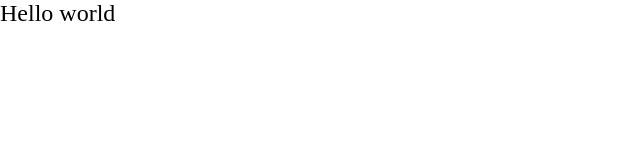
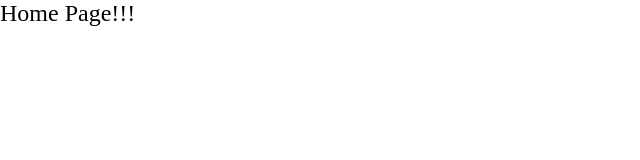
Before and after one commit to matheusnff85/gigalink-gerenciador-frontend, a React (Create React App) app: page / in a window 1280 px wide. Shown: the top 160 px of the page, without its empty margins (0-640 px from the left). Built offline with nearby package versions, Linux system fonts and the light colour scheme.

Commit message:
feat: implementa Context e rotas no app

```diff
--- a/public/index.html
+++ b/public/index.html
@@ -24,7 +24,7 @@
       work correctly both with client-side routing and a non-root public URL.
       Learn how to configure a non-root public URL by running `npm run build`.
     -->
-    <title>React App</title>
+    <title>Gerenciador</title>
   </head>
   <body>
     <noscript>You need to enable JavaScript to run this app.</noscript>
--- a/src/App.js
+++ b/src/App.js
@@ -1,10 +1,17 @@
 import React from 'react';
+import { BrowserRouter, Route, Switch } from 'react-router-dom';
+import Provider from './Context/Provider';
+import Home from './Pages/Home';
 
 function App() {
   return (
-    <div>
-      <h2>Hello world</h2>
-    </div>
+    <BrowserRouter>
+      <Provider>
+        <Switch>
+          <Route exact path="/" component={ Home } />
+        </Switch>
+      </Provider>
+    </BrowserRouter>
   );
 }
 
--- /dev/null
+++ b/src/Context/MyContext.js
@@ -0,0 +1,5 @@
+import { createContext } from 'react';
+
+const MyContext = createContext();
+
+export default MyContext;
--- /dev/null
+++ b/src/Context/Provider.js
@@ -0,0 +1,13 @@
+import React from 'react';
+import MyContext from './MyContext';
+
+function Provider({children}) {
+  const context = {};
+  return (
+    <MyContext.Provider value={ context }>
+      { children }
+    </MyContext.Provider>
+  );
+}
+
+export default Provider;
--- /dev/null
+++ b/src/Pages/Home.jsx
@@ -0,0 +1,9 @@
+import React from 'react';
+
+function Home() {
+  return(
+    <h2>Home Page!!!</h2>
+  );
+}
+
+export default Home;
```
Also changed, not shown: package.json (+4 -3 lines), 1 other file (tests, documents, lock files or other folders).
